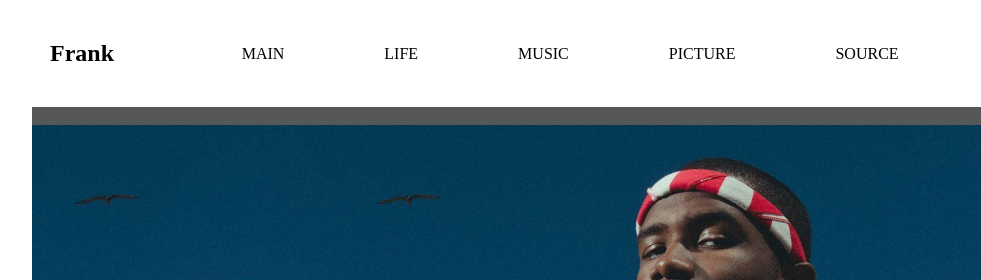
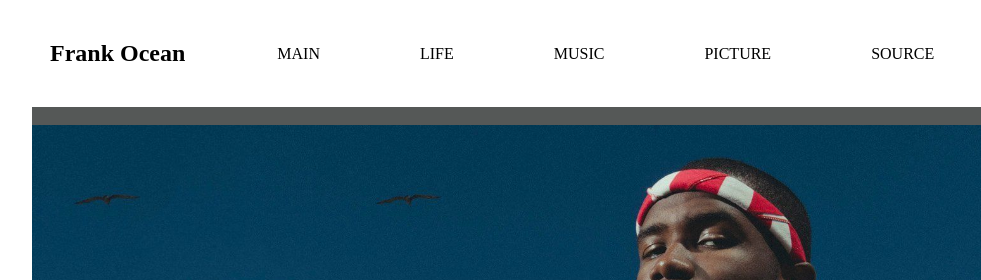
Before and after one commit to wooju4676/frank-ocean-fanmade-website, a plain HTML site: page index.html in a window 1280 px wide. Shown: the top 280 px of the page, 0-981 px from the left. Drawn offline with Linux system fonts and the light colour scheme.

Commit message:
Update index.html

```diff
--- a/index.html
+++ b/index.html
@@ -18,7 +18,7 @@
 <body>
     <header id="main-link">
         <div>
-            <h2>Frank</h2>
+            <h2>Frank Ocean</h2>
         </div>
         <ul id="links">
             <li><a href="#main-link">MAIN</a></li>
```
